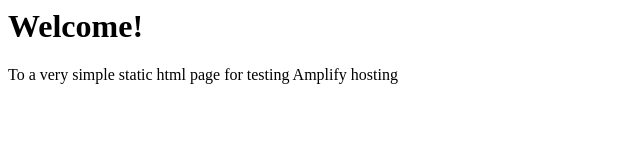
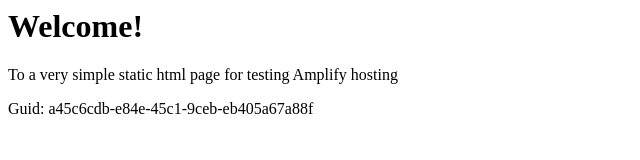
Before and after one commit to aws-aemilia-syd/Github-PR-Commit-Integration-Test-DoNotTouch-v1-prod-ap-southeast-2, a website: page src/index.html in a window 1280 px wide. Shown: the whole page, without its empty margins (0-640 px from the left). Drawn offline with Linux system fonts and the light colour scheme.

Commit message:
commit from integ tests

```diff
--- a/src/index.html
+++ b/src/index.html
@@ -1,3 +1,5 @@
+
+
 <html lang="en">
 
 <head>
@@ -10,6 +12,6 @@
 <body>
     <h1>Welcome!</h1>
     <p>To a very simple static html page for testing Amplify hosting</p>
-</body>
+    <p>Guid: a45c6cdb-e84e-45c1-9ceb-eb405a67a88f</p></body>
 
 </html>
```
